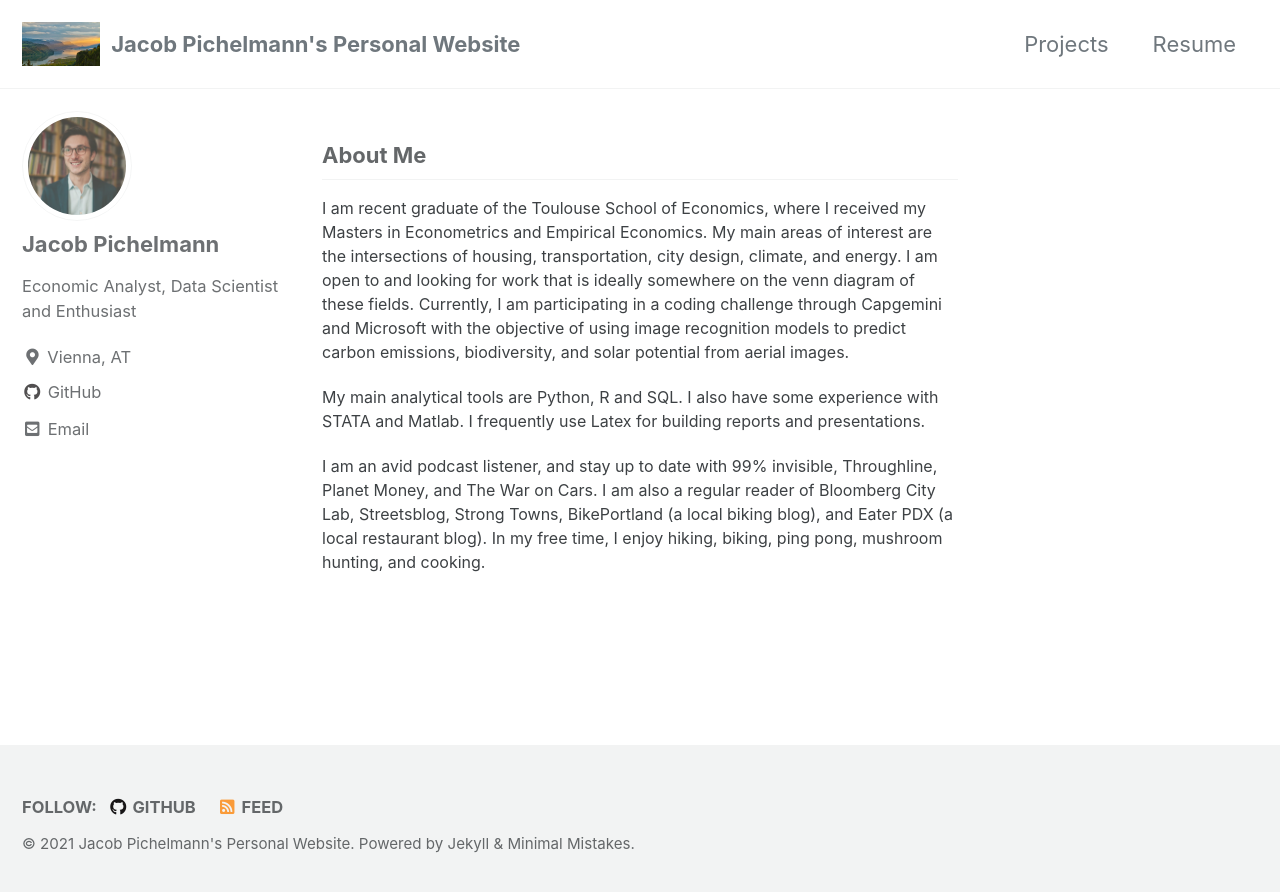
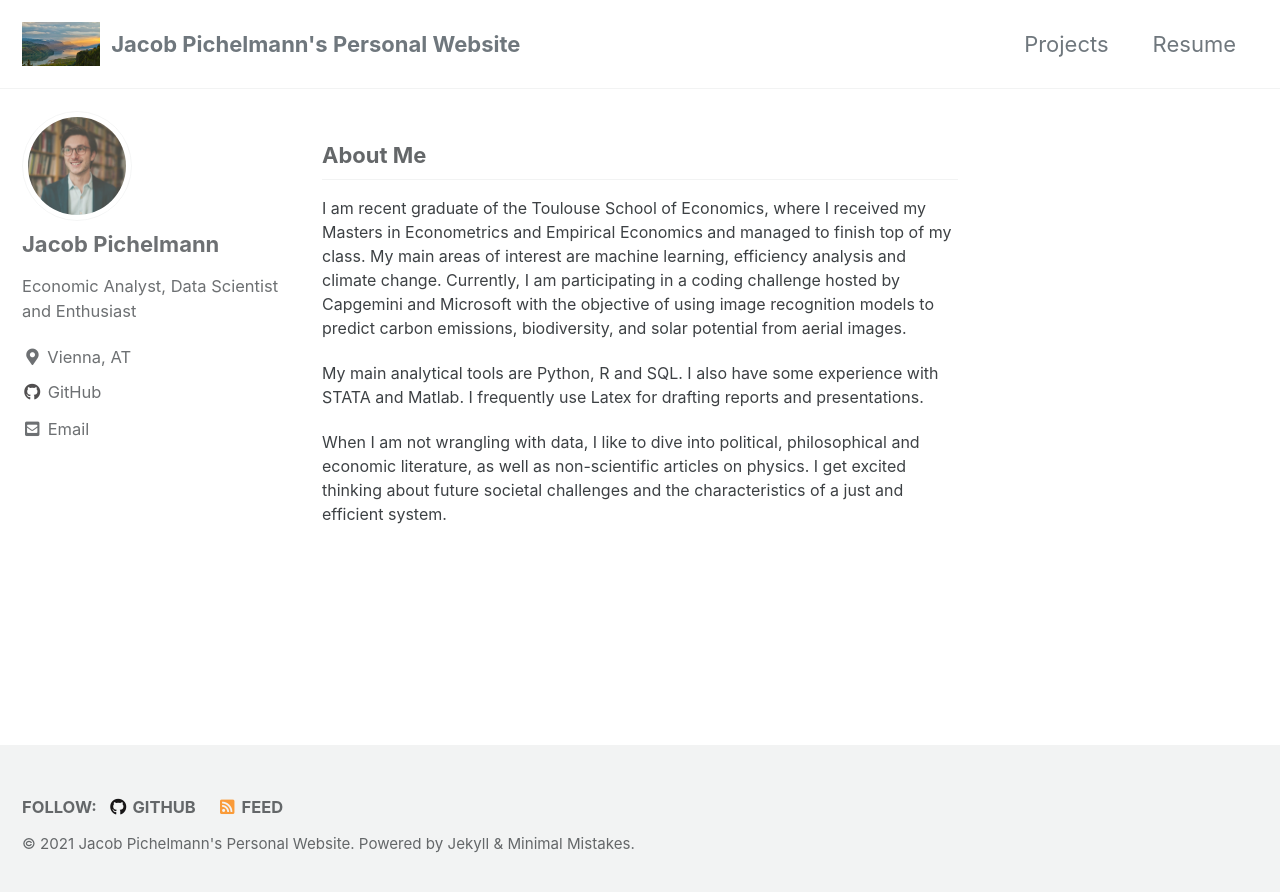
Before and after one commit to j-3-1415/j-3-1415.github.io, a Jekyll site: the page built from index.html, in a window 1280 px wide. Shown: the top 892 px of the page. Built offline with Jekyll 4.4.1, drawn with Linux system fonts in a browser that asks for light colours; cached includes are drawn as plain includes; the list of posts is cut into pages by our own code.

Commit message:
Content changes

```diff
--- a/_layouts/archive.html
+++ b/_layouts/archive.html
@@ -23,15 +23,19 @@ layout: default
     {% endunless %}
     <h3 class="archive__subtitle">About Me</h3>
     <p style="font-size:12pt">
-      I am recent graduate of the Toulouse School of Economics, where I received my Masters in Econometrics and Empirical Economics. My main areas of interest are the intersections of housing, transportation, city design, climate, and energy. I am open to and looking for work that is ideally somewhere on the venn diagram of these fields. Currently, I am participating in a coding challenge through Capgemini and Microsoft with the objective of using image recognition models to predict carbon emissions, biodiversity, and solar potential from aerial images.
+      I am recent graduate of the Toulouse School of Economics, where I received my Masters in Econometrics and Empirical Economics and managed to finish top of my class.
+      My main areas of interest are machine learning, efficiency analysis and climate change.
+      Currently, I am participating in a coding challenge hosted by Capgemini and Microsoft with the objective of using image recognition models to predict
+      carbon emissions, biodiversity, and solar potential from aerial images.
     </p>
 
     <p style="font-size:12pt">
-      My main analytical tools are Python, R and SQL. I also have some experience with STATA and Matlab. I frequently use Latex for building reports and presentations.
+      My main analytical tools are Python, R and SQL. I also have some experience with STATA and Matlab. I frequently use Latex for drafting reports and presentations.
     </p>
 
     <p style="font-size:12pt">
-      I am an avid podcast listener, and stay up to date with 99% invisible, Throughline, Planet Money, and The War on Cars. I am also a regular reader of Bloomberg City Lab, Streetsblog, Strong Towns, BikePortland (a local biking blog), and Eater PDX (a local restaurant blog). In my free time, I enjoy hiking, biking, ping pong, mushroom hunting, and cooking.
+      When I am not wrangling with data, I like to dive into political, philosophical and economic literature, as well as non-scientific articles on physics.
+      I get excited thinking about future societal challenges and the characteristics of a just and efficient system.
     </p>
     <!-- {{ content }} -->
   </div>
```
